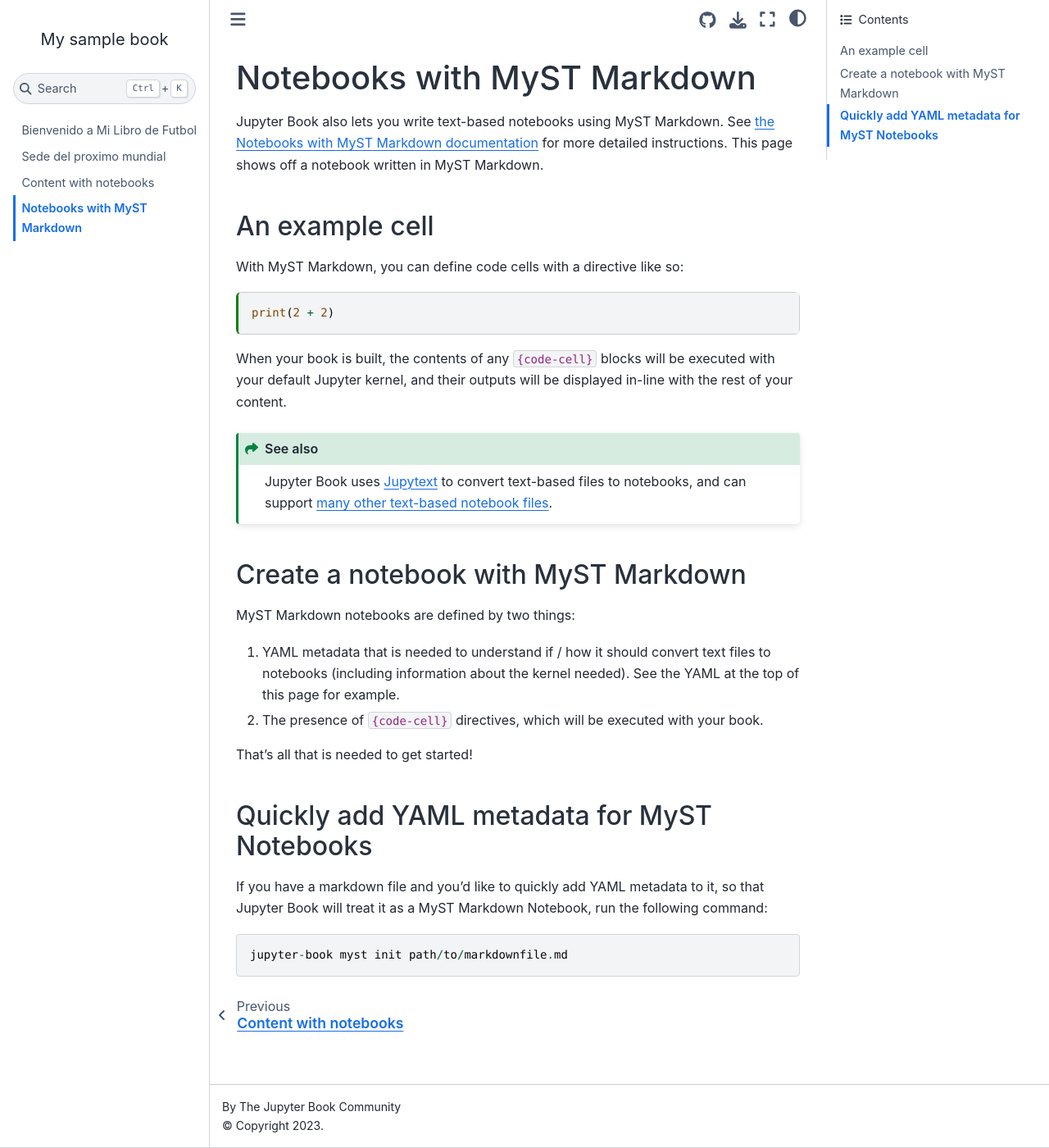
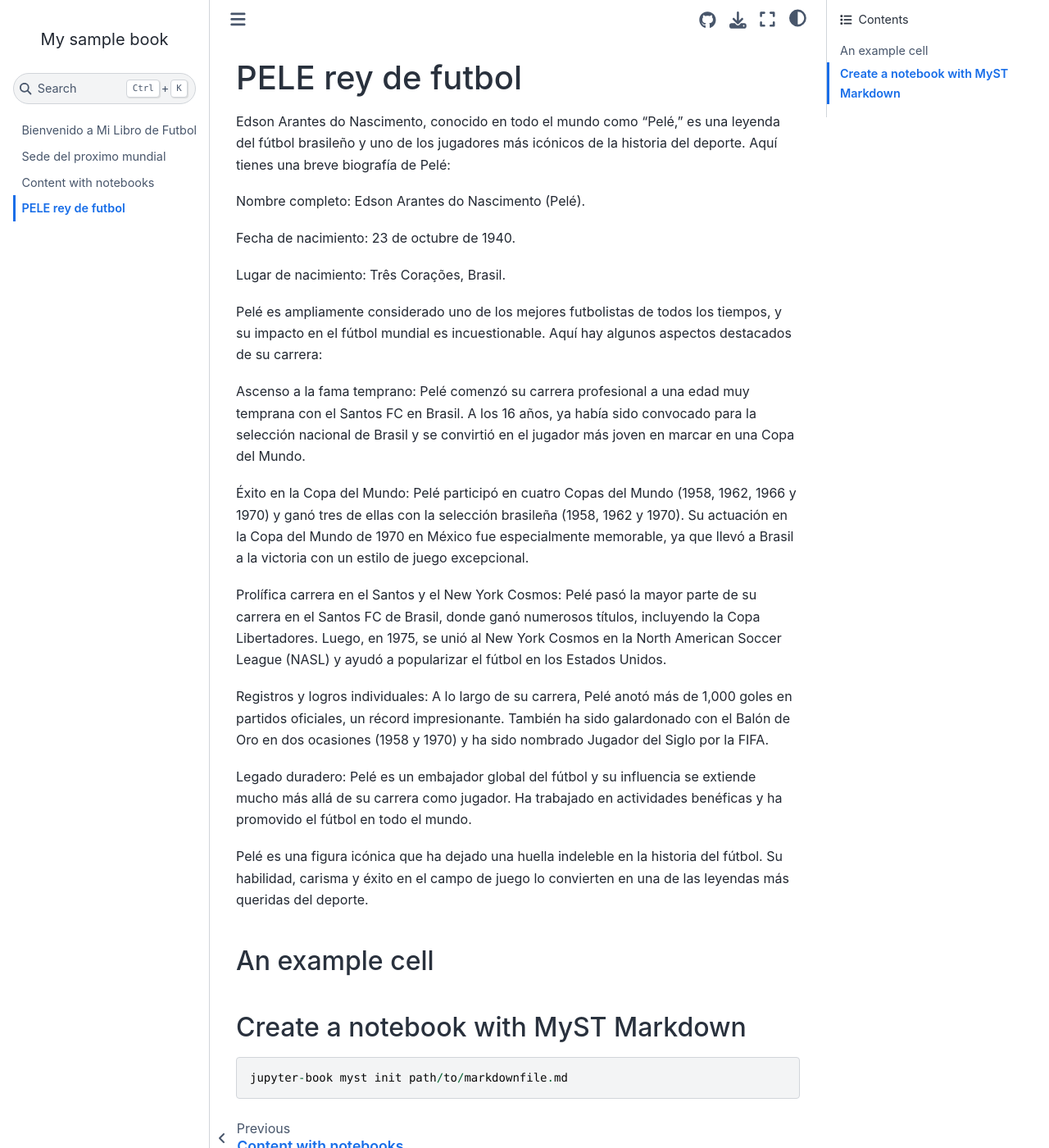
Before and after one commit to Polibiorellana/milibro, a Jupyter Book: the page built from markdown-notebooks.md, in a window 1280 px wide and 1400 px high. Shown: the whole window at 82% size. Built offline with Jupyter Book 1.0.4 settings and Sphinx 7.4.7 and the Sphinx Book theme 1.1.4, drawn with Linux system fonts in a browser that asks for light colours.

Commit message:
Update markdown-notebooks.md

````diff
--- a/markdown-notebooks.md
+++ b/markdown-notebooks.md
@@ -12,41 +12,34 @@
   name: python3
 ---
 
-# Notebooks with MyST Markdown
+# PELE rey de futbol
 
-Jupyter Book also lets you write text-based notebooks using MyST Markdown.
-See [the Notebooks with MyST Markdown documentation](https://jupyterbook.org/file-types/myst-notebooks.html) for more detailed instructions.
-This page shows off a notebook written in MyST Markdown.
+Edson Arantes do Nascimento, conocido en todo el mundo como "Pelé," es una leyenda del fútbol brasileño y uno de los jugadores más icónicos de la historia del deporte. Aquí tienes una breve biografía de Pelé:
 
+Nombre completo: Edson Arantes do Nascimento (Pelé).
+
+Fecha de nacimiento: 23 de octubre de 1940.
+
+Lugar de nacimiento: Três Corações, Brasil.
+
+Pelé es ampliamente considerado uno de los mejores futbolistas de todos los tiempos, y su impacto en el fútbol mundial es incuestionable. Aquí hay algunos aspectos destacados de su carrera:
+
+Ascenso a la fama temprano: Pelé comenzó su carrera profesional a una edad muy temprana con el Santos FC en Brasil. A los 16 años, ya había sido convocado para la selección nacional de Brasil y se convirtió en el jugador más joven en marcar en una Copa del Mundo.
+
+Éxito en la Copa del Mundo: Pelé participó en cuatro Copas del Mundo (1958, 1962, 1966 y 1970) y ganó tres de ellas con la selección brasileña (1958, 1962 y 1970). Su actuación en la Copa del Mundo de 1970 en México fue especialmente memorable, ya que llevó a Brasil a la victoria con un estilo de juego excepcional.
+
+Prolífica carrera en el Santos y el New York Cosmos: Pelé pasó la mayor parte de su carrera en el Santos FC de Brasil, donde ganó numerosos títulos, incluyendo la Copa Libertadores. Luego, en 1975, se unió al New York Cosmos en la North American Soccer League (NASL) y ayudó a popularizar el fútbol en los Estados Unidos.
+
+Registros y logros individuales: A lo largo de su carrera, Pelé anotó más de 1,000 goles en partidos oficiales, un récord impresionante. También ha sido galardonado con el Balón de Oro en dos ocasiones (1958 y 1970) y ha sido nombrado Jugador del Siglo por la FIFA.
+
+Legado duradero: Pelé es un embajador global del fútbol y su influencia se extiende mucho más allá de su carrera como jugador. Ha trabajado en actividades benéficas y ha promovido el fútbol en todo el mundo.
+
+Pelé es una figura icónica que ha dejado una huella indeleble en la historia del fútbol. Su habilidad, carisma y éxito en el campo de juego lo convierten en una de las leyendas más queridas del deporte.
 ## An example cell
 
-With MyST Markdown, you can define code cells with a directive like so:
-
-```{code-cell}
-print(2 + 2)
-```
-
-When your book is built, the contents of any `{code-cell}` blocks will be
-executed with your default Jupyter kernel, and their outputs will be displayed
-in-line with the rest of your content.
-
-```{seealso}
-Jupyter Book uses [Jupytext](https://jupytext.readthedocs.io/en/latest/) to convert text-based files to notebooks, and can support [many other text-based notebook files](https://jupyterbook.org/file-types/jupytext.html).
-```
 
 ## Create a notebook with MyST Markdown
 
-MyST Markdown notebooks are defined by two things:
-
-1. YAML metadata that is needed to understand if / how it should convert text files to notebooks (including information about the kernel needed).
-   See the YAML at the top of this page for example.
-2. The presence of `{code-cell}` directives, which will be executed with your book.
-
-That's all that is needed to get started!
-
-## Quickly add YAML metadata for MyST Notebooks
-
-If you have a markdown file and you'd like to quickly add YAML metadata to it, so that Jupyter Book will treat it as a MyST Markdown Notebook, run the following command:
 
 ```
 jupyter-book myst init path/to/markdownfile.md
````
